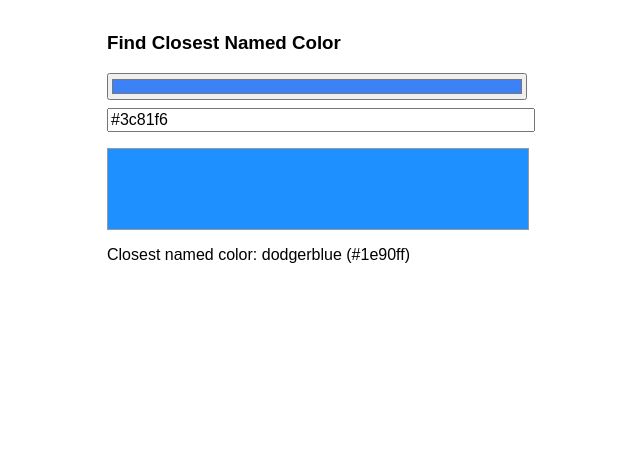
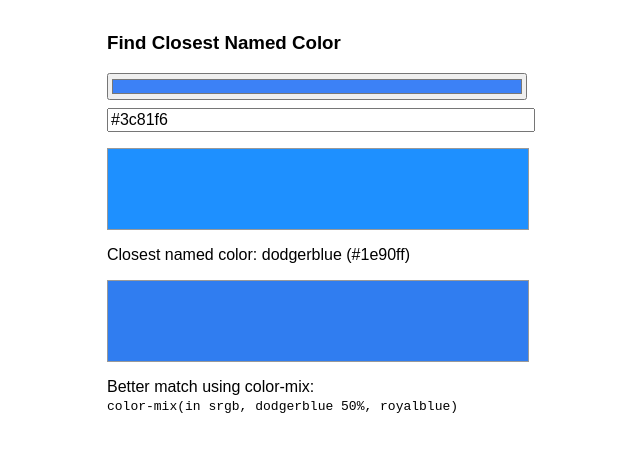
Before and after one commit to dchest/named-colors, a plain HTML site: page index.html in a window 1280 px wide. Shown: the whole page, without its empty margins (323-963 px from the left). Drawn offline with Linux system fonts and the light colour scheme.

Commit message:
Add color-mix()

```diff
--- a/index.html
+++ b/index.html
@@ -1,20 +1,47 @@
 <!DOCTYPE html>
 <html lang="en">
+
 <head>
   <meta charset="UTF-8">
   <title>Closest Named Color</title>
   <style>
-  body { font-family:sans-serif; max-width:420px; margin:2em auto; }
-  input { display:block; width:100%; margin:0.5em 0; font-size:1em; }
-  #colorBox { width:100%; height:80px; border:1px solid #999; margin-top:1em; }
+    body {
+      font-family: sans-serif;
+      max-width: 420px;
+      margin: 2em auto;
+    }
+
+    input {
+      display: block;
+      width: 100%;
+      margin: 0.5em 0;
+      font-size: 1em;
+    }
+
+    #colorBox {
+      width: 100%;
+      height: 80px;
+      border: 1px solid #999;
+      margin-top: 1em;
+    }
+
+    #mixedBox {
+      width: 100%;
+      height: 80px;
+      border: 1px solid #999;
+      margin-top: 1em;
+    }
   </style>
 </head>
+
 <body>
   <h3>Find Closest Named Color</h3>
   <input type="color" id="picker" value="#3c81f6">
   <input type="text" id="textInput" value="#3c81f6" placeholder="#rrggbb or #rgb">
   <div id="colorBox"></div>
   <p id="result"></p>
+  <div id="mixedBox"></div>
+  <p id="mixedResult"></p>
 
   <script>
     // minimal but full named color list
@@ -172,70 +199,134 @@ const CSS_COLORS = {
     function hexToLinearRGB(hex) {
       if (hex.length === 4)
         hex = "#" + [...hex.slice(1)].map(x => x + x).join('');
-  const num = parseInt(hex.slice(1),16);
-  return [num>>16&255, num>>8&255, num&255].map(v=>{
-    v/=255;
-    return v<=0.04045 ? v/12.92 : ((v+0.055)/1.055)**2.4;
+      const num = parseInt(hex.slice(1), 16);
+      return [num >> 16 & 255, num >> 8 & 255, num & 255].map(v => {
+        v /= 255;
+        return v <= 0.04045 ? v / 12.92 : ((v + 0.055) / 1.055) ** 2.4;
       });
     }
 
-function perceptualDistance(a,b){
+    function perceptualDistance(a, b) {
       // DeltaE-like approximation in CIELAB
-  function rgb2lab([r,g,b]){
+      function rgb2lab([r, g, b]) {
         // D65
-    function f(t){ return t>0.008856 ? t**(1/3) : 7.787*t+16/116; }
-    const X=r*0.4124+g*0.3576+b*0.1805;
-    const Y=r*0.2126+g*0.7152+b*0.0722;
-    const Z=r*0.0193+g*0.1192+b*0.9505;
-    const xr=X/0.95047, yr=Y/1.0, zr=Z/1.08883;
-    const fx=f(xr), fy=f(yr), fz=f(zr);
-    return [116*fy-16,500*(fx-fy),200*(fy-fz)];
+        function f(t) { return t > 0.008856 ? t ** (1 / 3) : 7.787 * t + 16 / 116; }
+        const X = r * 0.4124 + g * 0.3576 + b * 0.1805;
+        const Y = r * 0.2126 + g * 0.7152 + b * 0.0722;
+        const Z = r * 0.0193 + g * 0.1192 + b * 0.9505;
+        const xr = X / 0.95047, yr = Y / 1.0, zr = Z / 1.08883;
+        const fx = f(xr), fy = f(yr), fz = f(zr);
+        return [116 * fy - 16, 500 * (fx - fy), 200 * (fy - fz)];
       }
-  const la=rgb2lab(a), lb=rgb2lab(b);
-  return (la[0]-lb[0])**2+(la[1]-lb[1])**2+(la[2]-lb[2])**2;
+      const la = rgb2lab(a), lb = rgb2lab(b);
+      return (la[0] - lb[0]) ** 2 + (la[1] - lb[1]) ** 2 + (la[2] - lb[2]) ** 2;
     }
 
-function normalizeHex(input){
-  if(!input) return null;
-  if(!input.startsWith('#')) input='#'+input;
-  if(/^#[0-9a-fA-F]{3}$/.test(input))
-    input = "#" + [...input.slice(1)].map(x => x+x).join('');
-  if(/^#[0-9a-fA-F]{6}$/.test(input)) return input.toLowerCase();
-  const hex=input.replace(/[^0-9a-f]/gi,'').slice(0,6);
-  return hex.length ? '#'+hex.padEnd(6,'0').toLowerCase() : null;
+    function normalizeHex(input) {
+      if (!input) return null;
+      if (!input.startsWith('#')) input = '#' + input;
+      if (/^#[0-9a-fA-F]{3}$/.test(input))
+        input = "#" + [...input.slice(1)].map(x => x + x).join('');
+      if (/^#[0-9a-fA-F]{6}$/.test(input)) return input.toLowerCase();
+      const hex = input.replace(/[^0-9a-f]/gi, '').slice(0, 6);
+      return hex.length ? '#' + hex.padEnd(6, '0').toLowerCase() : null;
     }
 
-function closestNamedColor(hex){
-  const rgb=hexToLinearRGB(hex);
-  let best=null, min=Infinity;
-  for(const [name,val] of Object.entries(CSS_COLORS)){
-    const d=perceptualDistance(rgb,hexToLinearRGB(val));
-    if(d<min){min=d;best={name,hex:val};}
+    function closestNamedColor(hex) {
+      const rgb = hexToLinearRGB(hex);
+      let best = null, min = Infinity;
+      for (const [name, val] of Object.entries(CSS_COLORS)) {
+        const d = perceptualDistance(rgb, hexToLinearRGB(val));
+        if (d < min) { min = d; best = { name, hex: val }; }
       }
       return best;
     }
 
-const picker=document.getElementById('picker');
-const textInput=document.getElementById('textInput');
-const box=document.getElementById('colorBox');
-const result=document.getElementById('result');
+    function findBestColorMix(targetHex) {
+      const targetRGB = hexToLinearRGB(targetHex);
+      let best = null;
+      let minDistance = Infinity;
 
-function update(value,source){
-  const norm=normalizeHex(value);
-  if(!norm){box.style.background='transparent'; result.textContent='';return;}
-  const c=closestNamedColor(norm);
-  box.style.background=c.hex;
-  result.textContent=`Closest named color: ${c.name} (${c.hex})`;
-  if(source!=='picker' && /^#[0-9a-f]{6}$/i.test(norm)) picker.value=norm;
-  if(source!=='text') textInput.value=value;
+      // Get all colors sorted by distance to target
+      const sortedColors = Object.entries(CSS_COLORS)
+        .map(([name, hex]) => ({
+          name,
+          hex,
+          rgb: hexToLinearRGB(hex),
+          distance: perceptualDistance(targetRGB, hexToLinearRGB(hex))
+        }))
+        .sort((a, b) => a.distance - b.distance);
+
+      // Try mixing the closest colors with various ratios
+      for (let i = 0; i < Math.min(10, sortedColors.length); i++) {
+        for (let j = i + 1; j < Math.min(15, sortedColors.length); j++) {
+          const color1 = sortedColors[i];
+          const color2 = sortedColors[j];
+
+          // Try different percentages
+          for (let pct = 10; pct <= 90; pct += 5) {
+            // Mix colors in linear RGB space
+            const mixedRGB = color1.rgb.map((v, idx) =>
+              v * (pct / 100) + color2.rgb[idx] * (1 - pct / 100)
+            );
+
+            const distance = perceptualDistance(targetRGB, mixedRGB);
+
+            if (distance < minDistance) {
+              minDistance = distance;
+              best = {
+                color1: color1.name,
+                color2: color2.name,
+                percentage: pct,
+                distance: distance
+              };
+            }
+          }
+        }
       }
 
-document.addEventListener('input',e=>{
-  if(e.target===picker) update(picker.value,'picker');
-  else if(e.target===textInput) update(textInput.value,'text');
+      return best;
+    }
+
+    const picker = document.getElementById('picker');
+    const textInput = document.getElementById('textInput');
+    const box = document.getElementById('colorBox');
+    const result = document.getElementById('result');
+    const mixedBox = document.getElementById('mixedBox');
+    const mixedResult = document.getElementById('mixedResult');
+
+    function update(value, source) {
+      const norm = normalizeHex(value);
+      if (!norm) {
+        box.style.background = 'transparent';
+        result.textContent = '';
+        mixedBox.style.background = 'transparent';
+        mixedResult.textContent = '';
+        return;
+      }
+
+      const c = closestNamedColor(norm);
+      box.style.background = c.hex;
+      result.textContent = `Closest named color: ${c.name} (${c.hex})`;
+
+      const mix = findBestColorMix(norm);
+      if (mix) {
+        const colorMixStr = `color-mix(in srgb, ${mix.color1} ${mix.percentage}%, ${mix.color2})`;
+        mixedBox.style.background = colorMixStr;
+        mixedResult.innerHTML = `Better match using color-mix:<br><code>${colorMixStr}</code>`;
+      }
+
+      if (source !== 'picker' && /^#[0-9a-f]{6}$/i.test(norm)) picker.value = norm;
+      if (source !== 'text') textInput.value = value;
+    }
+
+    document.addEventListener('input', e => {
+      if (e.target === picker) update(picker.value, 'picker');
+      else if (e.target === textInput) update(textInput.value, 'text');
     });
 
     update('#3c81f6');
   </script>
 </body>
+
 </html>
```
Lines whose indentation alone changed are shown as unchanged.
